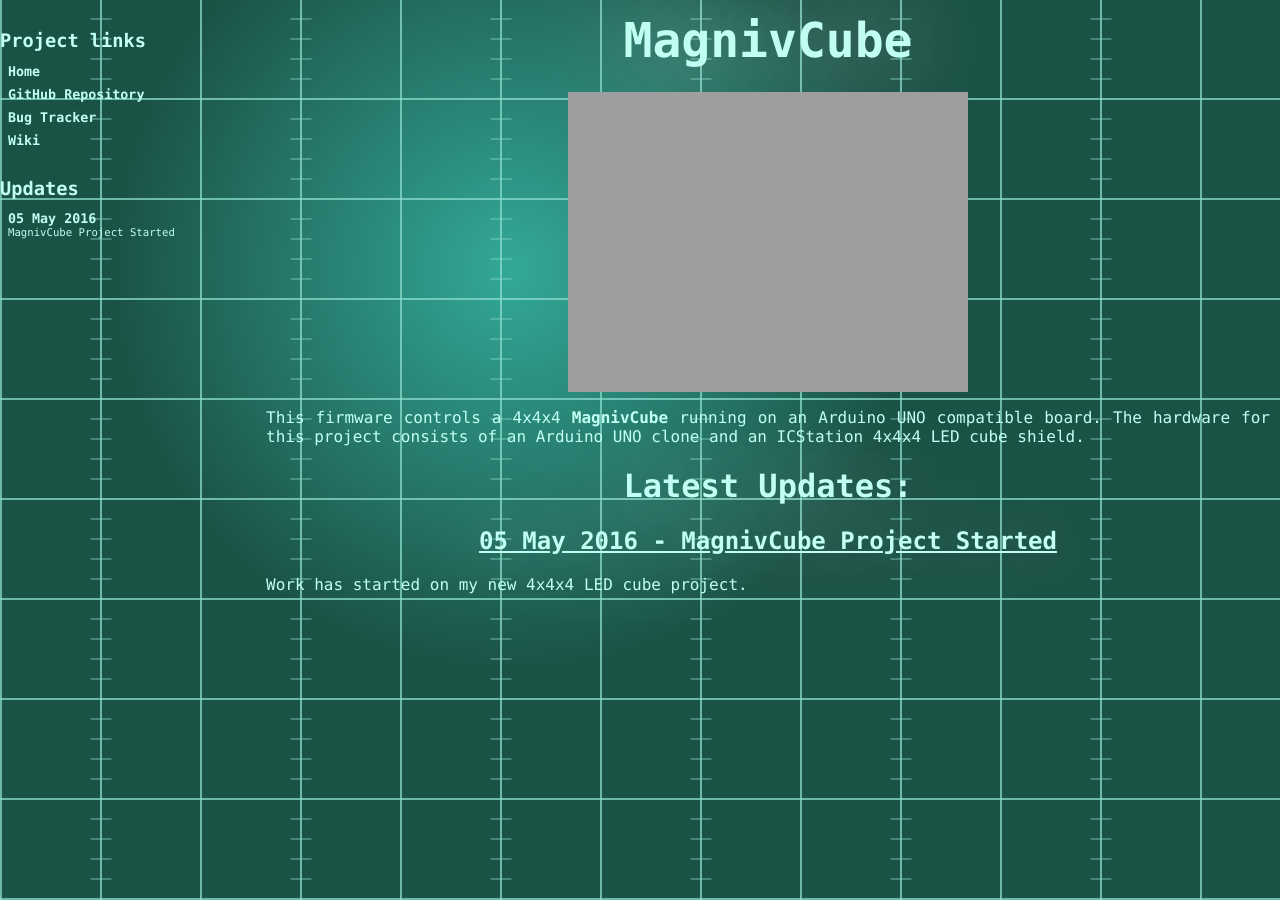
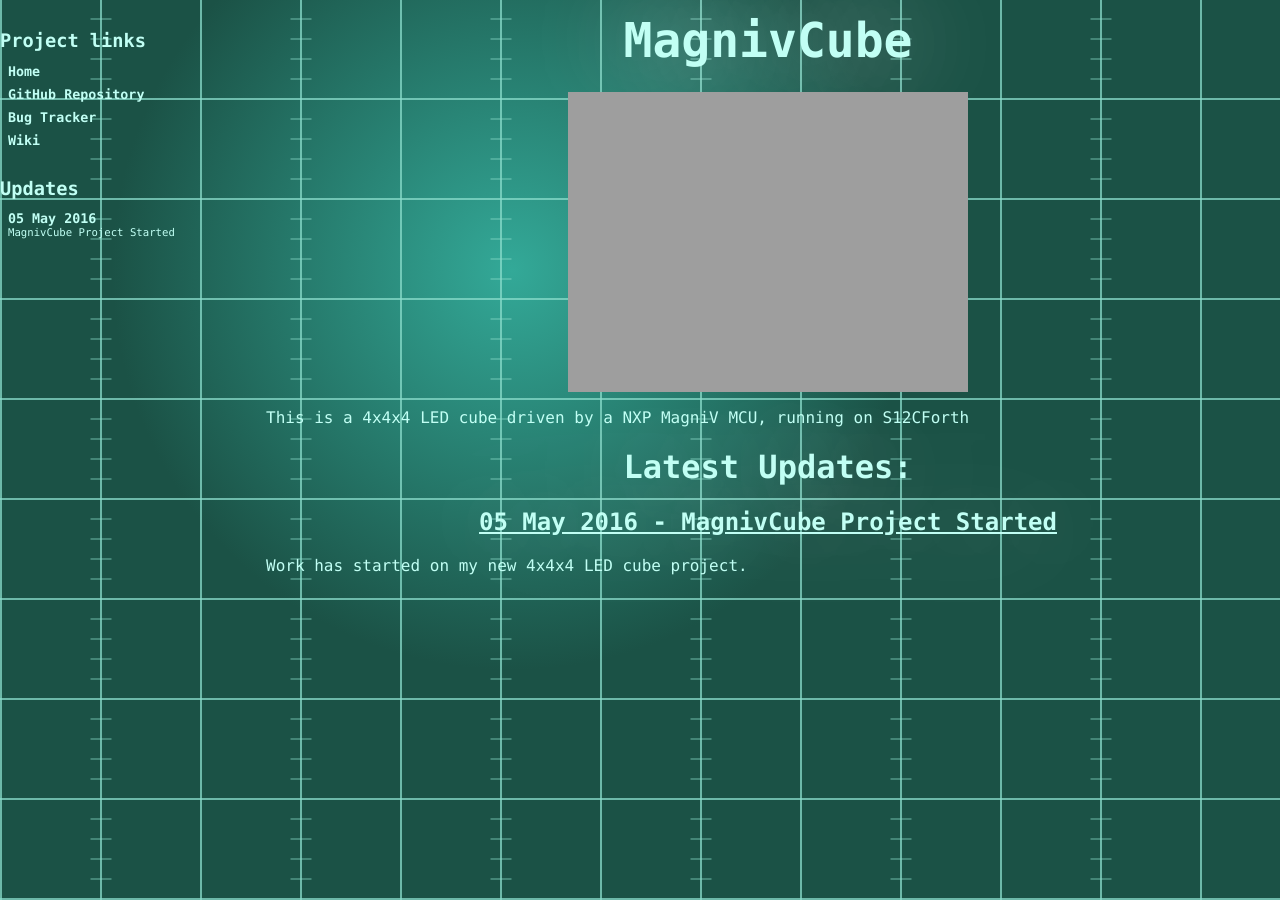
Before and after one commit to hotwolf/MagniCube, a Jekyll site: the page built from index.html, in a window 1280 px wide. Built offline with Jekyll 4.4.1, drawn with Linux system fonts in a browser that asks for light colours.

Commit message:
Update index.html

```diff
--- a/index.html
+++ b/index.html
@@ -5,7 +5,6 @@
 
 <img src="http://hotwolf.github.com/MagnivCube/images/MagnivCube.jpg"></img>
 
-<p>This firmware controls a 4x4x4 <strong>MagnivCube</strong> running on an Arduino UNO compatible board.
-   The hardware for this project consists of an Arduino UNO clone and an ICStation 4x4x4 LED cube shield.</p>
+<p>This is a 4x4x4 LED cube driven by a NXP MagniV MCU, running on <a href="http://hotwolf.github.com/S12CForth"></a>S12CForth</a></p>
 
 {% include LatestPosts.html %}
```
